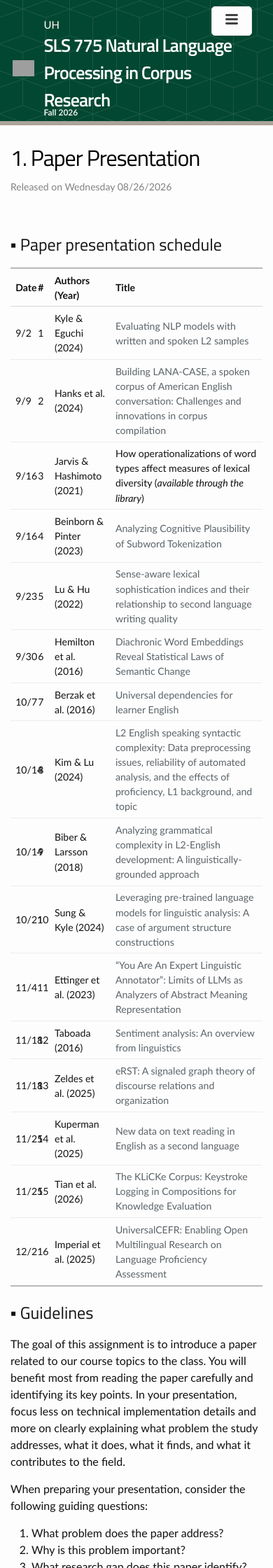
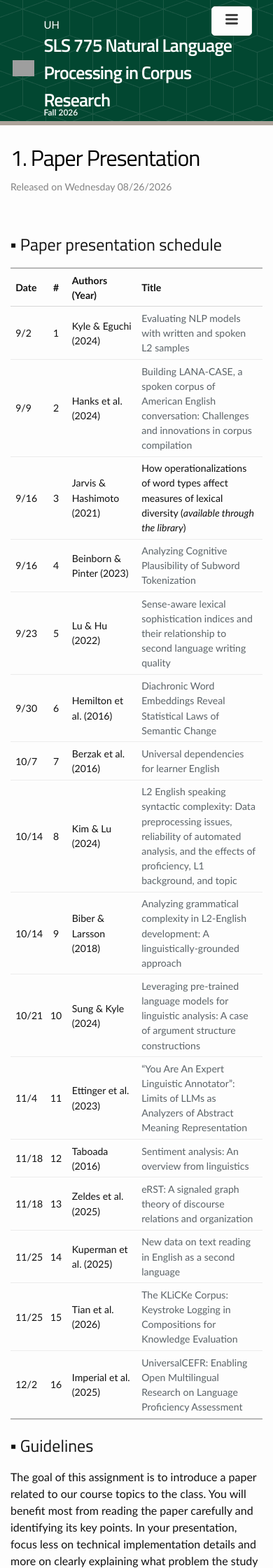
Before and after one commit to hksung/Fall26_SLS775, a Jekyll site: the page built from _assignments/1_paper presentation.md, in a window 390 px wide. Shown: the top 2240 px of the page at 70% size. Built offline with Jekyll 4.4.1, drawn with Linux system fonts in a browser that asks for light colours; nearby versions of some CDN libraries; grey boxes are pictures that could not be loaded.

Commit message:
adjust the width

```diff
--- a/_sass/_base.scss
+++ b/_sass/_base.scss
@@ -589,4 +589,26 @@ a.tosu {
         text-overflow: clip;
         overflow-wrap: anywhere;
     }
+
+    @media all and (max-width: 767px) {
+        th:nth-child(1),
+        td:nth-child(1) {
+            width: 12%;
+        }
+
+        th:nth-child(2),
+        td:nth-child(2) {
+            width: 6%;
+        }
+
+        th:nth-child(3),
+        td:nth-child(3) {
+            width: 28%;
+        }
+
+        th:nth-child(4),
+        td:nth-child(4) {
+            width: 54%;
+        }
+    }
 }
```
Also changed, not shown: 10 other files.
